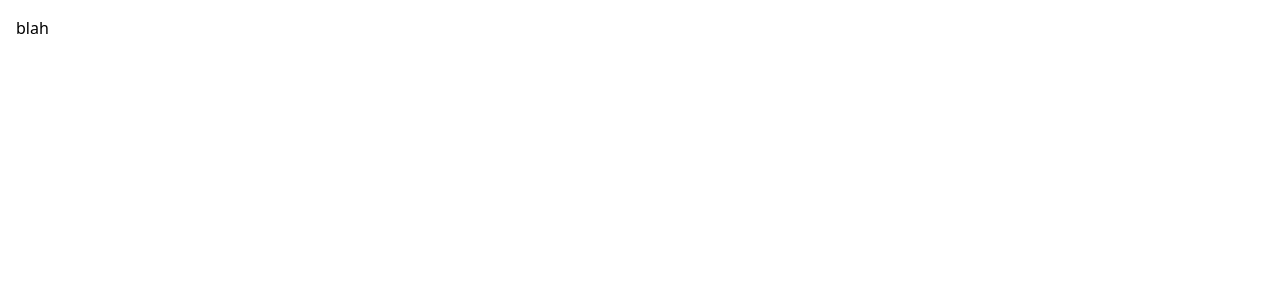
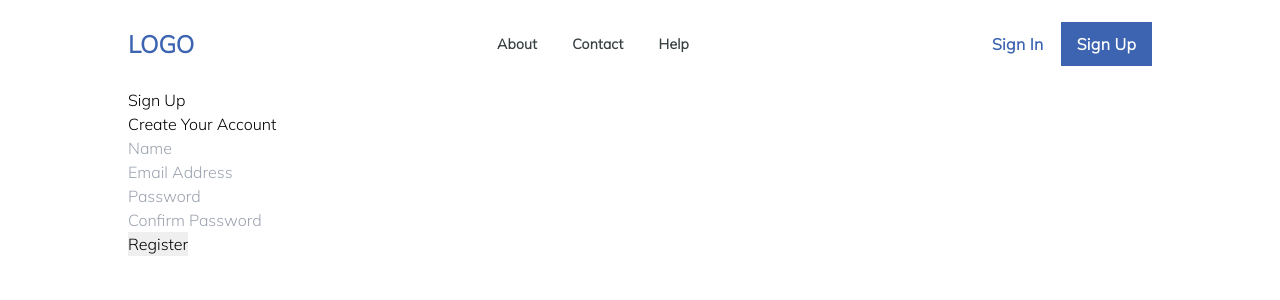
Before and after one commit to WCS-DLC-Bitcoin-Fake-News/front-end, a React (Create React App) app: page /signup in a window 1280 px wide. Shown: the top 300 px of the page. Built offline with nearby package versions, Linux system fonts and the light colour scheme.

Commit message:
add react-router-dom and navbar

```diff
--- a/package.json
+++ b/package.json
@@ -9,13 +9,14 @@
     "@testing-library/user-event": "^12.1.10",
     "react": "^17.0.2",
     "react-dom": "^17.0.2",
+    "react-router-dom": "^5.2.0",
     "react-scripts": "4.0.3",
     "web-vitals": "^1.0.1"
   },
   "scripts": {
     "start": "craco start",
-     "build": "craco build",
-     "test": "craco test",
+    "build": "craco build",
+    "test": "craco test",
     "eject": "react-scripts eject"
   },
   "eslintConfig": {
--- a/public/index.html
+++ b/public/index.html
@@ -4,40 +4,19 @@
     <meta charset="utf-8" />
     <link rel="icon" href="%PUBLIC_URL%/favicon.ico" />
     <meta name="viewport" content="width=device-width, initial-scale=1" />
-    <meta name="theme-color" content="#000000" />
     <meta
       name="description"
       content="Web site created using create-react-app"
     />
-    <link rel="apple-touch-icon" href="%PUBLIC_URL%/logo192.png" />
-    <!--
-      manifest.json provides metadata used when your web app is installed on a
-      user's mobile device or desktop. See https://developers.google.com/web/fundamentals/web-app-manifest/
-    -->
-    <link rel="manifest" href="%PUBLIC_URL%/manifest.json" />
-    <!--
-      Notice the use of %PUBLIC_URL% in the tags above.
-      It will be replaced with the URL of the `public` folder during the build.
-      Only files inside the `public` folder can be referenced from the HTML.
-
-      Unlike "/favicon.ico" or "favicon.ico", "%PUBLIC_URL%/favicon.ico" will
-      work correctly both with client-side routing and a non-root public URL.
-      Learn how to configure a non-root public URL by running `npm run build`.
-    -->
+    <link rel="preconnect" href="https://fonts.gstatic.com" />
+    <link
+      href="https://fonts.googleapis.com/css2?family=Mulish:wght@300&display=swap"
+      rel="stylesheet"
+    />
     <title>React App</title>
   </head>
   <body>
     <noscript>You need to enable JavaScript to run this app.</noscript>
     <div id="root"></div>
-    <!--
-      This HTML file is a template.
-      If you open it directly in the browser, you will see an empty page.
-
-      You can add webfonts, meta tags, or analytics to this file.
-      The build step will place the bundled scripts into the <body> tag.
-
-      To begin the development, run `npm start` or `yarn start`.
-      To create a production bundle, use `npm run build` or `yarn build`.
-    -->
   </body>
 </html>
--- a/src/App.css
+++ /dev/null
@@ -1,38 +0,0 @@
-.App {
-  text-align: center;
-}
-
-.App-logo {
-  height: 40vmin;
-  pointer-events: none;
-}
-
-@media (prefers-reduced-motion: no-preference) {
-  .App-logo {
-    animation: App-logo-spin infinite 20s linear;
-  }
-}
-
-.App-header {
-  background-color: #282c34;
-  min-height: 100vh;
-  display: flex;
-  flex-direction: column;
-  align-items: center;
-  justify-content: center;
-  font-size: calc(10px + 2vmin);
-  color: white;
-}
-
-.App-link {
-  color: #61dafb;
-}
-
-@keyframes App-logo-spin {
-  from {
-    transform: rotate(0deg);
-  }
-  to {
-    transform: rotate(360deg);
-  }
-}
--- a/src/App.js
+++ b/src/App.js
@@ -1,10 +1,23 @@
-import './App.css';
+import { BrowserRouter as Router, Route, Switch } from "react-router-dom";
+import Navbar from "./components/Navbar";
+import Landing from "./pages/Landing";
+import About from "./pages/About";
+import Contact from "./pages/Contact";
+import Help from "./pages/Help";
+import Signup from "./pages/Signup";
 
 function App() {
   return (
-    <>
-    <h1 className="p-4">blah</h1>
-    </>
+    <Router>
+      <Navbar />
+      <Switch>
+        <Route exact path="/" component={Landing} />
+        <Route exact path="/about" component={About} />
+        <Route exact path="/contact" component={Contact} />
+        <Route exact path="/help" component={Help} />
+        <Route exact path="/signup" component={Signup} />
+      </Switch>
+    </Router>
   );
 }
 
--- /dev/null
+++ b/src/components/Navbar.js
@@ -0,0 +1,37 @@
+import { Link, NavLink } from "react-router-dom";
+const Navbar = () => {
+  return (
+    <nav className="h-22 flex justify-between items-center">
+      <div className="text-2xl text-secondary font-bold">
+        <Link to="/">LOGO</Link>
+      </div>
+      <ul className="w-48 flex items-center justify-between font-semibold text-sm tracking-wide text-primary">
+        <li>
+          <NavLink to="/about" activeClassName="text-secondary">
+            About
+          </NavLink>
+        </li>
+        <li>
+          <NavLink to="/contact" activeClassName="text-secondary">
+            Contact
+          </NavLink>
+        </li>
+        <li>
+          <NavLink to="/help" activeClassName="text-secondary">
+            Help
+          </NavLink>
+        </li>
+      </ul>
+      <ul className="w-40 flex items-center justify-between  ">
+        <button className="text-secondary font-bold tracking-wide2">
+          Sign In
+        </button>
+        <button className="w-23 h-11 font-bold tracking-wide2 bg-primary text-white">
+          <Link to="signup">Sign Up</Link>
+        </button>
+      </ul>
+    </nav>
+  );
+};
+
+export default Navbar;
--- a/src/index.css
+++ b/src/index.css
@@ -1,3 +1,10 @@
 @tailwind base;
 @tailwind components;
 @tailwind utilities;
+
+@layer base {
+  body {
+    @apply font-mulish;
+    @apply mx-32;
+  }
+}
--- /dev/null
+++ b/src/pages/About.js
@@ -0,0 +1,4 @@
+const About = () => {
+  return <div>This is about page</div>;
+};
+export default About;
--- /dev/null
+++ b/src/pages/Contact.js
@@ -0,0 +1,4 @@
+const Contact = () => {
+  return <div>This is contact page</div>;
+};
+export default Contact;
--- /dev/null
+++ b/src/pages/Help.js
@@ -0,0 +1,4 @@
+const Help = () => {
+  return <div>This is help page</div>;
+};
+export default Help;
--- /dev/null
+++ b/src/pages/Landing.js
@@ -0,0 +1,4 @@
+const Landing = () => {
+  return <div>This is homepage</div>;
+};
+export default Landing;
--- /dev/null
+++ b/src/pages/Signup.js
@@ -0,0 +1,74 @@
+import { useState } from "react";
+const Signup = () => {
+  const [formData, setFormData] = useState({
+    name: "",
+    email: "",
+    password: "",
+    password2: "",
+  });
+
+  const { name, email, password, password2 } = formData;
+
+  const onChange = (e) =>
+    setFormData({ ...formData, [e.target.name]: e.target.value });
+
+  const onSubmit = (e) => {
+    e.preventDefault();
+    if (password !== password2) {
+      console.log("Passwords do not match");
+    } else {
+      console.log(formData);
+    }
+  };
+
+  return (
+    <>
+      <h1>Sign Up</h1>
+      <p>Create Your Account</p>
+      <form onSubmit={onSubmit}>
+        <div>
+          <input
+            type="text"
+            placeholder="Name"
+            name="name"
+            value={name}
+            onChange={onChange}
+            required
+          />
+        </div>
+        <div>
+          <input
+            type="email"
+            placeholder="Email Address"
+            name="email"
+            value={email}
+            onChange={onChange}
+            required
+          />
+        </div>
+        <div>
+          <input
+            type="password"
+            placeholder="Password"
+            name="password"
+            value={password}
+            onChange={onChange}
+            minLength="8"
+          />
+        </div>
+        <div>
+          <input
+            type="password"
+            placeholder="Confirm Password"
+            name="password2"
+            value={password2}
+            onChange={onChange}
+            minLength="8"
+          />
+        </div>
+        <input type="submit" value="Register" />
+      </form>
+    </>
+  );
+};
+export default Signup;
--- a/tailwind.config.js
+++ b/tailwind.config.js
@@ -1,11 +1,31 @@
 module.exports = {
-  purge: ['./src/**/*.{js,jsx,ts,tsx}', './public/index.html'],
+  purge: ["./src/**/*.{js,jsx,ts,tsx}", "./public/index.html"],
   darkMode: false, // or 'media' or 'class'
   theme: {
-    extend: {},
+    extend: {
+      fontFamily: {
+        mulish: ["Mulish", "sans-serif"],
+      },
+      spacing: {
+        22: "88px",
+        23: "91px",
+      },
+      letterSpacing: {
+        wide: "0.2px",
+        wide2: "0.3px",
+      },
+      textColor: {
+        primary: "#373F41",
+        secondary: "#3C64B1",
+        white: "#FFFFFF",
+      },
+      backgroundColor: {
+        primary: "#3C64B1",
+      },
+    },
   },
   variants: {
     extend: {},
   },
   plugins: [],
-}
+};
```
Also changed, not shown: 2 other files (tests, documents, lock files or other folders).
